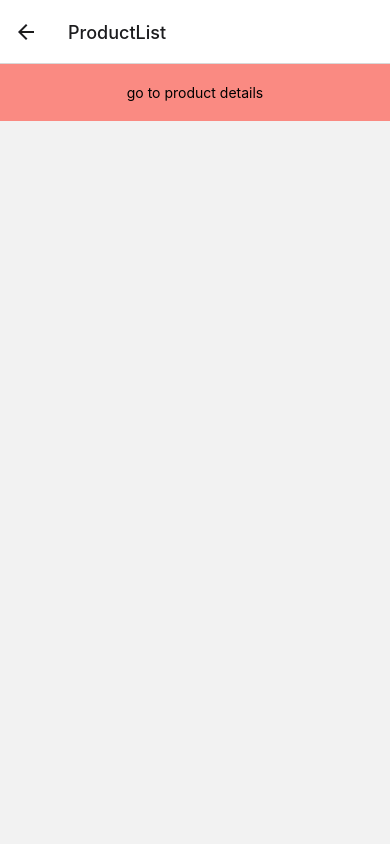
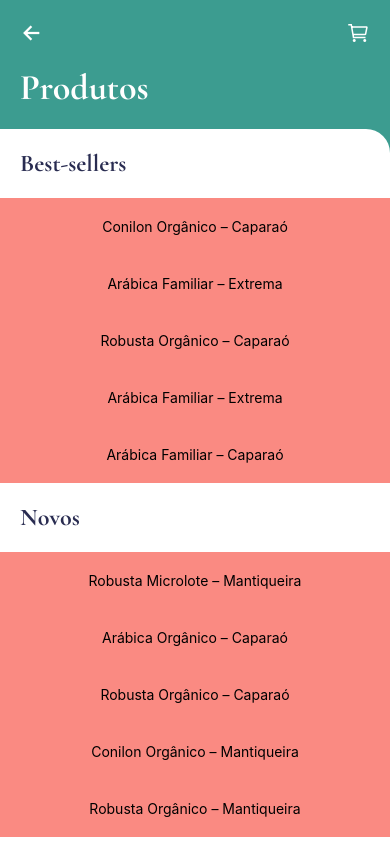
Before and after one commit to ysads/coffee-shop-react-native, a React Native app: screen /ProductList in a window 390 px wide. Built offline with nearby package versions, Linux system fonts and the light colour scheme.

Commit message:
Start building UI for ProductList

```diff
--- /dev/null
+++ b/api.ts
@@ -0,0 +1,27 @@
+import faker from "faker";
+import { sample } from "./support/collections";
+import { Product } from "./types";
+
+interface ApiParams {
+  limit: number;
+}
+
+const fakeCoffeeName = () => {
+  const types = ["Arábica", "Conilon", "Robusta"];
+  const buzzwords = ["Microlote", "Orgânico", "Familiar"];
+  const regions = ["Extrema", "Mantiqueira", "Caparaó"];
+
+  return `${sample(types)} ${sample(buzzwords)} – ${sample(regions)}`;
+};
+
+export const fetchProducts = ({ limit }: ApiParams): Product[] => {
+  return Array(limit)
+    .fill("")
+    .map(() => ({
+      id: faker.datatype.uuid(),
+      price: faker.datatype.float({ min: 10, max: 200 }),
+      name: fakeCoffeeName(),
+      description: faker.lorem.paragraph(),
+      images: [faker.image.food(), faker.image.food()],
+    }));
+};
--- /dev/null
+++ b/components/NavHeader.tsx
@@ -0,0 +1,22 @@
+import React from "react";
+import { View } from "react-native";
+import { Color } from "../styles";
+import { Ionicons } from "@expo/vector-icons";
+
+export default function NavHeader() {
+  return (
+    <View
+      style={{
+        backgroundColor: Color.darkGreen,
+        paddingHorizontal: 20,
+        paddingTop: 20,
+        display: "flex",
+        flexDirection: "row",
+        justifyContent: "space-between",
+      }}
+    >
+      <Ionicons name="arrow-back-outline" color={Color.white} size={24} />
+      <Ionicons name="cart-outline" color={Color.white} size={24} />
+    </View>
+  );
+}
--- a/components/Router.tsx
+++ b/components/Router.tsx
@@ -7,11 +7,12 @@ import {
   createNativeStackNavigator,
   NativeStackScreenProps,
 } from "@react-navigation/native-stack";
+import { Product } from "../types";
 
 type RouteParams = {
   Login: undefined;
   ProductList: undefined;
-  ProductDetails: undefined;
+  ProductDetails: { product: Product };
   Weather: undefined;
 };
 
@@ -24,7 +25,10 @@ const Stack = createNativeStackNavigator<RouteParams>();
 
 export default function Router() {
   return (
-    <Stack.Navigator initialRouteName="Login">
+    <Stack.Navigator
+      initialRouteName="ProductList"
+      screenOptions={{ headerShown: false }}
+    >
       <Stack.Screen name="Login" component={Login} />
       <Stack.Screen name="ProductList" component={ProductList} />
       <Stack.Screen name="ProductDetails" component={ProductDetails} />
--- /dev/null
+++ b/components/ui/UICarousel.tsx
@@ -0,0 +1,36 @@
+import React from "react";
+import UIButton from "./UIButton";
+import { StyleSheet, Text, View } from "react-native";
+import { Product } from "../../types";
+import { Color, Font, FontSize } from "../../styles";
+import { ScreenProps } from "../Router";
+
+interface Props {
+  title: string;
+  products: Product[];
+  navigation: ScreenProps<"ProductList">["navigation"];
+}
+
+const styles = StyleSheet.create({
+  title: {
+    color: Color.navyBlue,
+    fontFamily: Font.garamond.bold,
+    fontSize: FontSize.title2,
+    padding: 20,
+  },
+});
+
+export default function UICarousel({ title, products, navigation }: Props) {
+  return (
+    <View>
+      <Text style={styles.title}>{title}</Text>
+      {products.map((product) => (
+        <UIButton
+          onPress={() => navigation.navigate("ProductDetails", { product })}
+        >
+          <Text>{product.name}</Text>
+        </UIButton>
+      ))}
+    </View>
+  );
+}
--- a/package.json
+++ b/package.json
@@ -14,6 +14,7 @@
     "expo-app-loading": "^1.1.2",
     "expo-font": "^9.2.1",
     "expo-status-bar": "~1.0.4",
+    "faker": "^5.5.3",
     "react": "16.13.1",
     "react-dom": "16.13.1",
     "react-native": "https://github.com/expo/react-native/archive/sdk-42.0.0.tar.gz",
@@ -24,6 +25,7 @@
   "devDependencies": {
     "@babel/core": "^7.9.0",
     "@react-native-community/eslint-config": "^3.0.1",
+    "@types/faker": "^5.5.8",
     "@types/react": "~16.9.35",
     "@types/react-native": "~0.63.2",
     "@typescript-eslint/eslint-plugin": "^4.31.0",
--- a/screens/ProductDetails.tsx
+++ b/screens/ProductDetails.tsx
@@ -5,9 +5,12 @@ import { ScreenProps } from "../components/Router";
 
 type Props = ScreenProps<"ProductDetails">;
 
-export default function ProductDetails({ navigation }: Props) {
+export default function ProductDetails({ navigation, route }: Props) {
+  const { product } = route.params;
+
   return (
     <View>
+      <Text>{product.name}</Text>
       <UIButton onPress={() => navigation.navigate("Weather")}>
         <Text>go to weather</Text>
       </UIButton>
--- a/screens/ProductList.tsx
+++ b/screens/ProductList.tsx
@@ -1,16 +1,63 @@
-import React from "react";
-import UIButton from "../components/ui/UIButton";
-import { View, Text } from "react-native";
+import React, { useEffect, useState } from "react";
+import { View, Text, StyleSheet, ScrollView } from "react-native";
 import { ScreenProps } from "../components/Router";
+import { Color, Font, FontSize, Radius } from "../styles";
+import { fetchProducts } from "../api";
+import { Product } from "../types";
+import { SafeAreaView } from "react-native-safe-area-context";
+import NavHeader from "../components/NavHeader";
+import UICarousel from "../components/ui/UICarousel";
 
 type Props = ScreenProps<"ProductList">;
 
+const styles = StyleSheet.create({
+  container: {
+    backgroundColor: Color.darkGreen,
+    flex: 1,
+  },
+  title: {
+    fontFamily: Font.garamond.bold,
+    color: Color.white,
+    fontSize: FontSize.title1,
+    padding: 20,
+  },
+  sheet: {
+    backgroundColor: Color.white,
+    flex: 1,
+    borderTopRightRadius: Radius.large,
+  },
+});
+
 export default function ProductList({ navigation }: Props) {
+  const [products, setProducts] = useState<Product[]>([]);
+
+  useEffect(() => {
+    setProducts(fetchProducts({ limit: 15 }));
+  }, []);
+
   return (
-    <View>
-      <UIButton onPress={() => navigation.navigate("ProductDetails")}>
-        <Text>go to product details</Text>
-      </UIButton>
-    </View>
+    <SafeAreaView style={styles.container}>
+      <NavHeader />
+      <ScrollView>
+        <Text style={styles.title}>Produtos</Text>
+        <View style={styles.sheet}>
+          <UICarousel
+            title="Best-sellers"
+            products={products.slice(0, 5)}
+            navigation={navigation}
+          />
+          <UICarousel
+            title="Novos"
+            products={products.slice(5, 10)}
+            navigation={navigation}
+          />
+          <UICarousel
+            title="Bem avaliados"
+            products={products.slice(10, 15)}
+            navigation={navigation}
+          />
+        </View>
+      </ScrollView>
+    </SafeAreaView>
   );
 }
--- /dev/null
+++ b/support/collections.ts
@@ -0,0 +1,5 @@
+export const sample = (arr: string[]): string => {
+  const rand = Math.floor(Math.random() * arr.length);
+
+  return arr[rand];
+};
--- /dev/null
+++ b/types.ts
@@ -0,0 +1,7 @@
+export interface Product {
+  id: string;
+  price: number;
+  name: string;
+  description: string;
+  images: string[];
+}
```
Also changed, not shown: 1 other file (tests, documents, lock files or other folders).
